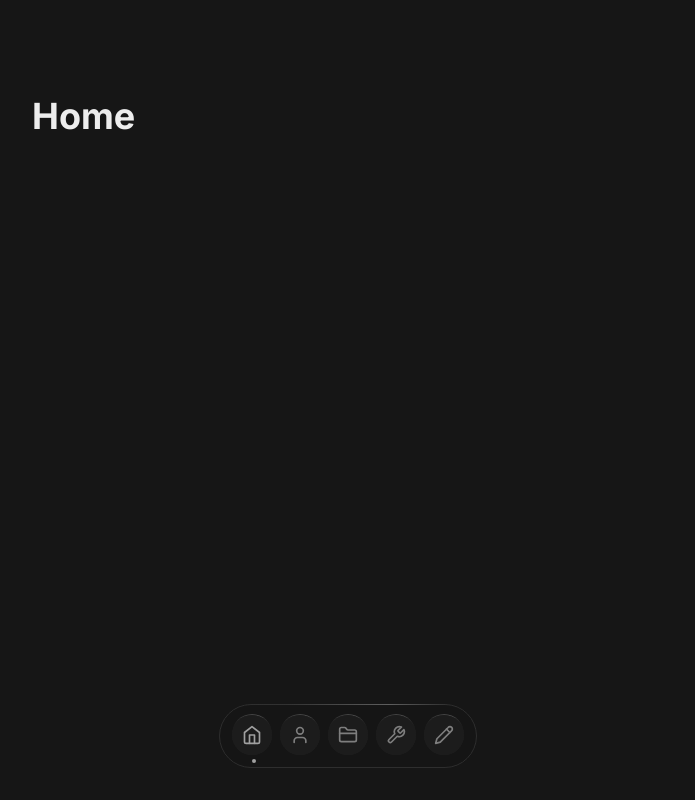
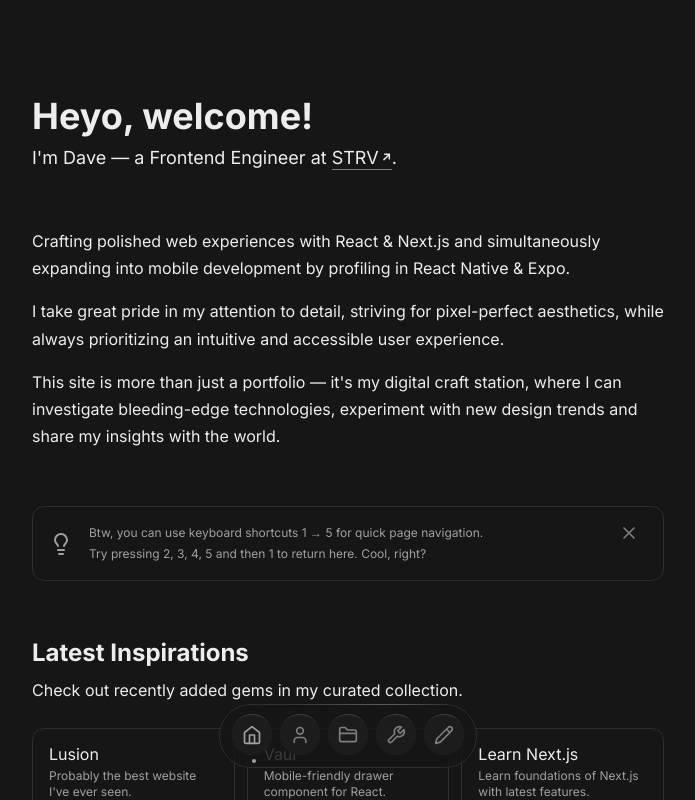
Before and after one commit to haidave/haidave-com, a Next.js app: page / in a window 1280 px wide. Shown: the whole page, without its empty margins (292-987 px from the left). Built offline with nearby package versions, Linux system fonts and the light colour scheme.

Commit message:
feat(home): add content

```diff
--- a/src/modules/about/pages/about.tsx
+++ b/src/modules/about/pages/about.tsx
@@ -93,12 +93,12 @@ const AboutPage = () => {
               <li>Typescript</li>
               <li>Vercel</li>
 
-              <li>Prisma</li>
-              <li>Supabase, Planetscale</li>
+              <li>React Native, Expo</li>
+              <li>Firebase, Supabase</li>
               <li>NextAuth, Clerk</li>
 
               <li>styled-components, Tailwind CSS</li>
-              <li>GSAP, Framer Motion</li>
+              <li>Framer Motion, Reanimated</li>
               <li>Storybook</li>
             </ul>
           </Section.Block>
--- a/src/modules/design-system/components/dock/parts/dock-item/index.tsx
+++ b/src/modules/design-system/components/dock/parts/dock-item/index.tsx
@@ -30,6 +30,8 @@ const DockItem: React.FC<DockItemProps> = ({ href, icon, tooltip, shortcut, mous
         router.push(href)
         void controls.start(() => ({ translateY: [0, -30, 0] }))
       }
+
+      ref.current?.blur()
     }
 
     window.addEventListener('keypress', handleKeyPress)
--- a/src/modules/design-system/components/link/index.tsx
+++ b/src/modules/design-system/components/link/index.tsx
@@ -6,9 +6,10 @@ type LinkProps = {
   href: string
   isExternal?: boolean
   children: React.ReactNode
+  className?: string
 }
 
-export const Link = ({ href, isExternal, children }: LinkProps) => {
+export const Link = ({ href, isExternal, children, className }: LinkProps) => {
   const target = isExternal ? '_blank' : undefined
   const rel = isExternal ? 'noopener noreferrer' : undefined
 
@@ -21,7 +22,8 @@ export const Link = ({ href, isExternal, children }: LinkProps) => {
         'relative border-b-[1.5px] border-[#7e7e7e] pb-[1px]',
         'transition-colors duration-500 ease-in-out',
         'hover:border-[#ededed] focus-visible:shadow-focus focus-visible:outline-0',
-        isExternal ? 'pr-2' : null
+        isExternal ? 'pr-2' : null,
+        className
       )}
     >
       {children}
--- a/src/modules/design-system/components/section/index.tsx
+++ b/src/modules/design-system/components/section/index.tsx
@@ -7,7 +7,7 @@ const SectionContainer = ({ children }: SectionContainerProps) => {
 }
 
 const SectionContent = ({ children }: SectionContainerProps) => {
-  return <div className="grid gap-14">{children}</div>
+  return <div className="grid gap-12">{children}</div>
 }
 
 const SectionTitle = ({ children }: SectionContainerProps) => {
--- /dev/null
+++ b/src/modules/home/components/home-content/index.tsx
@@ -0,0 +1,153 @@
+'use client'
+
+import { useCallback, useState } from 'react'
+import { AnimatePresence, motion } from 'framer-motion'
+import { LightbulbIcon, XIcon } from 'lucide-react'
+
+import { ROUTES } from '~/config/routes'
+import { cn } from '~/lib/utils'
+import { Link } from '~/modules/design-system/components/link'
+import { Section } from '~/modules/design-system/components/section'
+import { ResourceCard } from '~/modules/resources/components/resource-card'
+import { arcLogo, raycastLogo, vsCodeLogo } from '~/modules/tools/assets'
+import { ToolListItem } from '~/modules/tools/components/tools-list/parts/tools-list-item'
+
+const homePageResources = [
+  {
+    name: 'Lusion',
+    description: `Probably the best website I've ever seen.`,
+    url: 'https://lusion.co/',
+    category: 'Websites',
+    subcategory: 'Immersive',
+  },
+  {
+    name: 'Vaul',
+    description: 'Mobile-friendly drawer component for React.',
+    url: 'https://vaul.emilkowal.ski/',
+    category: 'Libraries',
+    subcategory: 'User Interface',
+  },
+  {
+    name: 'Learn Next.js',
+    description: 'Learn foundations of Next.js with latest features.',
+    url: 'https://nextjs.org/learn',
+    category: 'Websites',
+    subcategory: 'Learning',
+  },
+]
+
+const homePageTools = [
+  {
+    name: 'Arc',
+    description: 'Innovative browser.',
+    link: 'https://arc.net/',
+    logo: arcLogo,
+  },
+  {
+    name: 'VS Code',
+    description: 'Code editor of choice.',
+    link: 'https://code.visualstudio.com/',
+    logo: vsCodeLogo,
+  },
+  {
+    name: 'Raycast',
+    description: 'Spotlight on steroids powered by AI.',
+    link: 'https://www.raycast.com/',
+    logo: raycastLogo,
+  },
+]
+
+const HomePageContent = () => {
+  const [isTipHidden, setIsTipHidden] = useState(false)
+
+  const handleHideTip = useCallback(() => {
+    setIsTipHidden(true)
+  }, [])
+
+  return (
+    <AnimatePresence initial={false}>
+      <div className="mt-14 grid gap-14">
+        <div className="grid gap-4">
+          <p>
+            Crafting polished web experiences with React & Next.js and simultaneously expanding into mobile development
+            by profiling in React Native & Expo.
+          </p>
+
+          <p>
+            I take great pride in my attention to detail, striving for pixel-perfect aesthetics, while always
+            prioritizing an intuitive and accessible user experience.
+          </p>
+
+          <p>
+            This site is more than just a portfolio &mdash; it&apos;s my digital craft station, where I&nbsp;can
+            investigate bleeding-edge technologies, experiment with new design trends and share my insights with the
+            world.
+          </p>
+        </div>
+        {isTipHidden ? null : (
+          <motion.div
+            layout
+            initial={{ opacity: 0, scale: 0.8 }}
+            animate={{ opacity: 1, scale: 1, transition: { delay: 0.2 } }}
+            exit={{ opacity: 0, scale: 0.8 }}
+            transition={{ opacity: { duration: 0.2 } }}
+            className="relative hidden items-center gap-4 rounded-xl border p-4 pr-6 text-xs text-secondary lg:flex"
+          >
+            <LightbulbIcon />
+            <div>
+              <p>Btw, you can use keyboard shortcuts 1 → 5 for quick page navigation.</p>
+              <p>Try pressing 2, 3, 4, 5 and then 1 to return here. Cool, right?</p>
+            </div>
+            <button
+              onClick={handleHideTip}
+              className="group ml-auto self-start hover:text-primary focus-visible:shadow-focus focus-visible:outline-0"
+            >
+              <XIcon
+                size={20}
+                className={cn(
+                  'text-tertiary',
+                  'transition-colors duration-300 ease-in-out',
+                  'group-hover:text-primary'
+                )}
+              />
+            </button>
+          </motion.div>
+        )}
+        <motion.div layout className="grid">
+          <Section.Subtitle>Latest Inspirations</Section.Subtitle>
+          <Section.Block>
+            <p>Check out recently added gems in my curated collection.</p>
+          </Section.Block>
+
+          <ul className="mt-6 grid grid-cols-1 gap-3 min-[450px]:grid-cols-2 sm:grid-cols-3">
+            {homePageResources.map((resource) => (
+              <ResourceCard key={resource.name} resource={resource} />
+            ))}
+          </ul>
+
+          <Link href={ROUTES.resources} className="mt-3 justify-self-end text-sm">
+            View All
+          </Link>
+        </motion.div>
+        <motion.div layout className="grid">
+          <Section.Subtitle>Everyday Essentials</Section.Subtitle>
+          <Section.Block>
+            <p>Tools I use on daily basis.</p>
+          </Section.Block>
+
+          <ul className="mt-2">
+            {homePageTools.map((tool, index) => (
+              <ToolListItem key={tool.name} tool={tool} index={index} />
+            ))}
+          </ul>
+
+          <Link href={ROUTES.tools} className="mt-3 justify-self-end text-sm">
+            View All
+          </Link>
+        </motion.div>
+      </div>
+    </AnimatePresence>
+  )
+}
+
+export { HomePageContent }
--- a/src/modules/home/pages/home.tsx
+++ b/src/modules/home/pages/home.tsx
@@ -1,9 +1,21 @@
+import { Link } from '~/modules/design-system/components/link'
 import { Section } from '~/modules/design-system/components/section'
+
+import { HomePageContent } from '../components/home-content'
 
 const HomePage = () => {
   return (
     <Section.Root>
-      <Section.Title>Home</Section.Title>
+      <Section.Title>Heyo, welcome!</Section.Title>
+      <Section.Description>
+        I&apos;m Dave &mdash; a Frontend Engineer at{' '}
+        <Link href="https://www.strv.com/" isExternal>
+          STRV
+        </Link>
+        .
+      </Section.Description>
+
+      <HomePageContent />
     </Section.Root>
   )
 }
--- a/src/modules/resources/utils/const.ts
+++ b/src/modules/resources/utils/const.ts
@@ -451,6 +451,13 @@ const RESOURCES: Resource[] = [
     category: 'People',
     subcategory: 'Designers',
   },
+  {
+    name: 'AuthKit',
+    description: 'Clean & polished landing page with great animations.',
+    url: 'https://www.authkit.com/',
+    category: 'Websites',
+    subcategory: 'Polished',
+  },
 ]
 
 export { CATEGORIES, SUBCATEGORIES, RESOURCES }
--- /dev/null
+++ b/src/modules/tools/components/tools-list/parts/tools-list-item/index.tsx
@@ -0,0 +1,37 @@
+import Image, { type StaticImageData } from 'next/image'
+import Link from 'next/link'
+
+import { cn } from '~/lib/utils'
+
+type ToolListItemProps = {
+  tool: {
+    name: string
+    description: string
+    link: string
+    logo: StaticImageData
+  }
+  index?: number
+}
+
+const ToolListItem = ({ tool, index }: ToolListItemProps) => {
+  return (
+    <li>
+      <Link
+        href={tool.link}
+        target="_blank"
+        className={cn(
+          '-mx-4 -mt-px flex items-center gap-4 rounded-xl px-4',
+          'hover:bg-tertiary focus-visible:shadow-focus focus-visible:outline-0'
+        )}
+      >
+        {tool.logo ? <Image src={tool.logo} alt={tool.name} width={32} height={32} /> : null}
+        <div className={cn('grid w-full items-center py-4', index !== 0 ? 'border-t border-[#232323]' : '')}>
+          <p>{tool.name}</p>
+          <p className="text-sm text-secondary">{tool.description}</p>
+        </div>
+      </Link>
+    </li>
+  )
+}
+
+export { ToolListItem }
--- a/src/modules/tools/data/index.ts
+++ b/src/modules/tools/data/index.ts
@@ -15,7 +15,7 @@ import {
 export const tools = [
   {
     name: 'Apple Notes',
-    description: 'Notion is too slow.',
+    description: 'Because Notion is too slow.',
     link: 'https://www.icloud.com/notes',
     logo: appleNotesLogo,
   },
@@ -51,7 +51,7 @@ export const tools = [
   },
   {
     name: 'Raycast',
-    description: 'Spotlight on steroids with AI.',
+    description: 'Spotlight on steroids powered by AI.',
     link: 'https://www.raycast.com/',
     logo: raycastLogo,
   },
```
Also changed, not shown: src/modules/resources/components/resource-card/index.tsx (+2 -10 lines), src/modules/resources/components/resources-list/index.tsx (+11 -2 lines), src/modules/tools/components/tools-list/index.tsx (+2 -21 lines).
